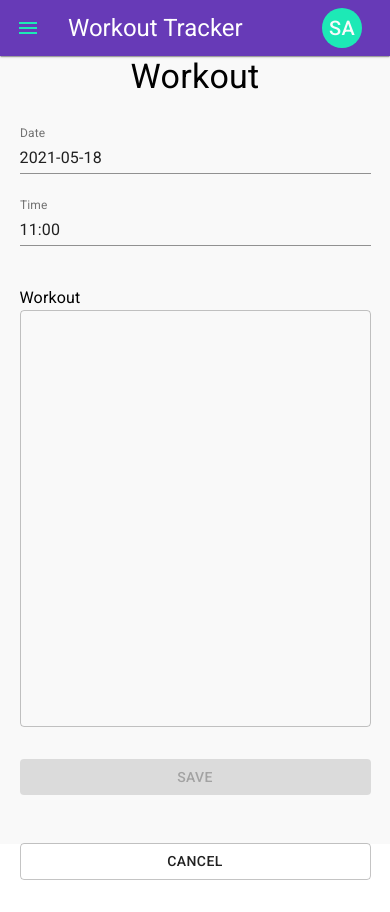
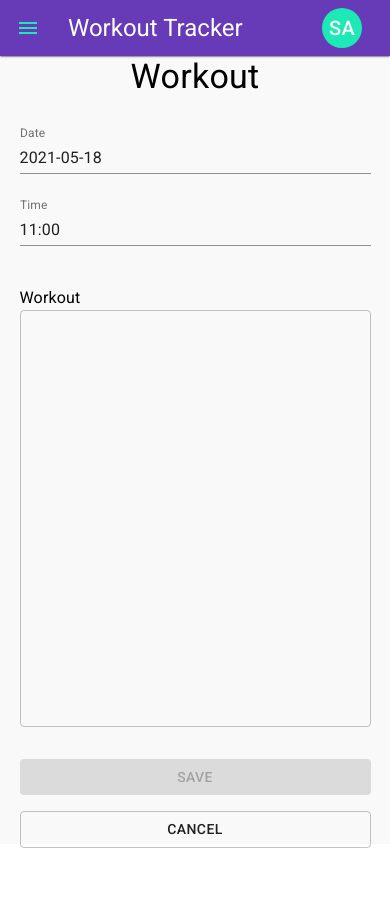
Before and after one commit to FredLavoie/workout-tracker, a React (Create React App) app in the folder client/: page /workouts in a window 390 px wide. After the commit the page ends 848 px from the top, so only its background shows below. Built offline with nearby package versions, Linux system fonts and the light colour scheme; no server answers; sample sign-in values are in the browser's storage.

Commit message:
Additional small CSS refactor for proper spacing at bottom of page on mobile

```diff
--- a/client/src/pages/Workout.js
+++ b/client/src/pages/Workout.js
@@ -17,17 +17,16 @@ import { validateNewWorkout } from '../lib/helperFunctions';
 const useStyles = makeStyles((theme) => ({
   root: {
     minHeight: 'calc(100vh - 64px)',
+    marginBottom: 32
   },
   field: {
     marginBottom: 16
   },
   btn: {
     marginTop: 16,
-    marginBottom: 32
   },
   btnGrp: {
     marginTop: 16,
-    marginBottom: 32,
     display: 'felx'
   },
   formSize: {
```
